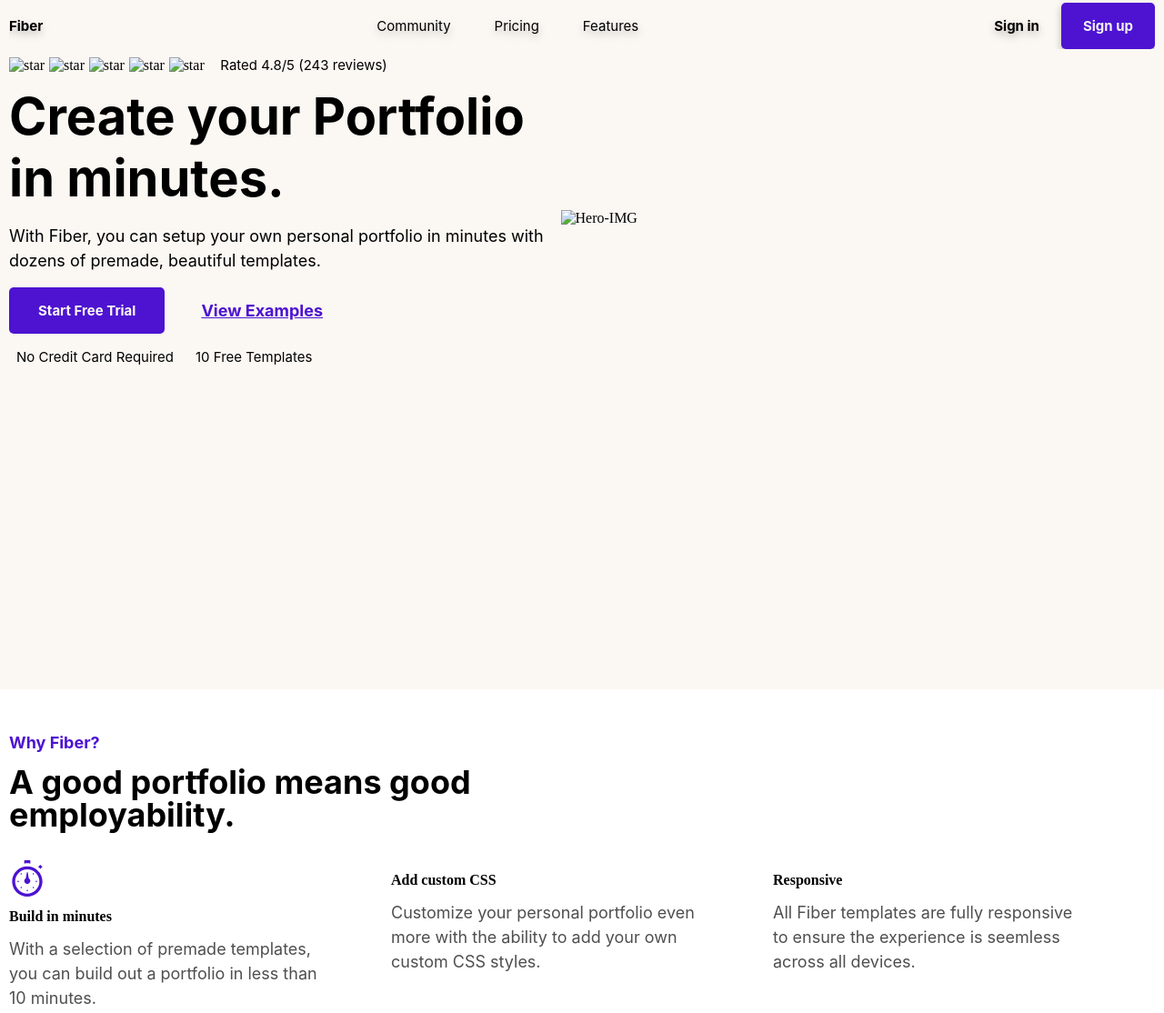
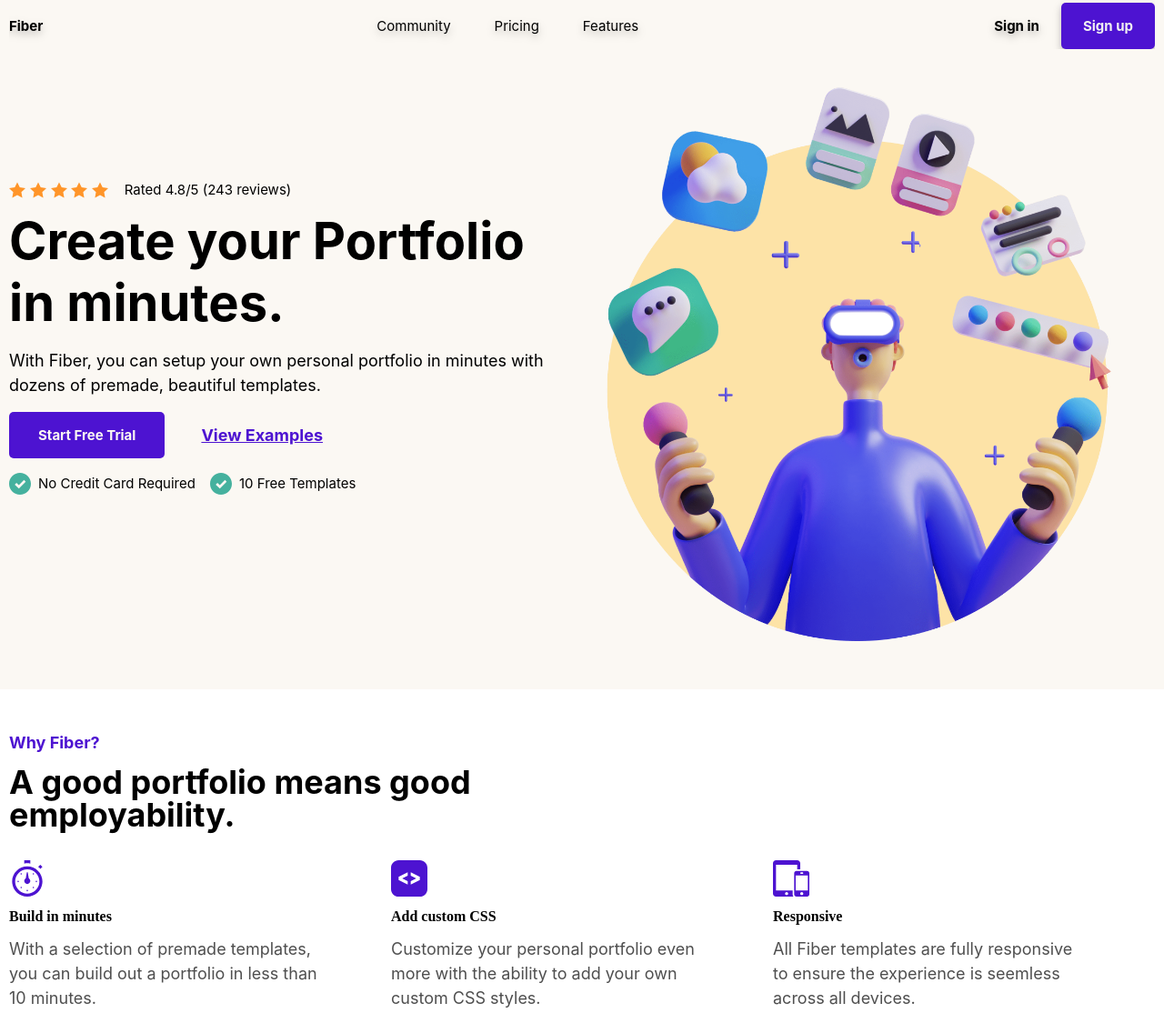
Before and after one commit to Bienos/Frist-Landing-Page-project-from-FIGMA, a plain HTML site: page index.html in a window 1280 px wide. Shown: the part 45-1159 px from the top of the page at 91% size. Drawn offline with Linux system fonts and the light colour scheme; files whose address does not match are found by name.

Commit message:
Update index.html

```diff
--- a/index.html
+++ b/index.html
@@ -31,11 +31,11 @@
                 <div class="hero-content">
                     <div class="rating">
                         <div class="rating-img">
-                            <img src="Assets/star.svg" alt="star">
-                            <img src="Assets/star.svg" alt="star">
-                            <img src="Assets/star.svg" alt="star">
-                            <img src="Assets/star.svg" alt="star">
-                            <img src="Assets/star.svg" alt="star">
+                            <img src="star.svg" alt="star">
+                            <img src="star.svg" alt="star">
+                            <img src="star.svg" alt="star">
+                            <img src="star.svg" alt="star">
+                            <img src="star.svg" alt="star">
                         </div>
                         <p class="rate-descpription">Rated 4.8/5 (243 reviews)</p>
                     </div>
@@ -47,13 +47,13 @@
                     </div>
                     <div class="hero-extra-info">
                         <ul>
-                            <li class="hero-ticks"><img src="Assets/Checkmark.svg" alt=""> No Credit Card Required</li>
-                            <li class="hero-ticks"><img src="Assets/Checkmark.svg" alt=""> 10 Free Templates</li>
+                            <li class="hero-ticks"><img src="Checkmark.svg" alt=""> No Credit Card Required</li>
+                            <li class="hero-ticks"><img src="Checkmark.svg" alt=""> 10 Free Templates</li>
                         </ul>
                     </div>
                 </div>
                 <div class="hero-img">
-                    <img src="Assets/hero-Illustration.png" alt="Hero-IMG">
+                    <img src="hero-Illustration.png" alt="Hero-IMG">
                 </div>
             </div>
         </section>
@@ -71,12 +71,12 @@
                     <p> With a selection of premade templates, you can build out a portfolio in less than 10 minutes.</p>
                 </div>
                 <div class="about-features-section">
-                    <img src="Assets/code.svg" alt="">
+                    <img src="code.svg" alt="">
                     <h4 class="f-title">Add custom CSS</h4>
                     <p> Customize your personal portfolio even more with the ability to add your own custom CSS styles.</p>
                 </div>
                 <div class="about-features-section">
-                    <img src="Assets/allSizes.svg" alt="">
+                    <img src="allSizes.svg" alt="">
                     <h4 class="f-title">Responsive</h4>
                     <p> All Fiber templates are fully responsive to ensure the experience is seemless across all devices.</p>
                 </div>
@@ -101,7 +101,7 @@
         <div class="container-testimonials">
             <div class="testimonial">
                 <div class="content-header">
-                    <img src="Assets/User Avatar.svg" alt="">
+                    <img src="User Avatar.svg" alt="">
                     <div class="testimony-info">
                         <a href="#" class="testimony-user-content">Sarah Andrew</a>
                         <span>$100k in revenue</span>
@@ -116,7 +116,7 @@
             </div>
             <div class="testimonial">
                 <div class="content-header">
-                    <img src="Assets/User Avatar 2.svg" alt="">
+                    <img src="User Avatar 2.svg" alt="">
                     <div class="testimony-info">
                         <a href="#" class="testimony-user-content">Tomek Kobierecki</a>
                         <span>$20k in revenue</span>
@@ -131,7 +131,7 @@
             </div>
             <div class="testimonial">
                 <div class="content-header">
-                    <img src="Assets/User Avatar 32.svg" alt="">
+                    <img src="User Avatar 32.svg" alt="">
                     <div class="testimony-info">
                         <a href="#" class="testimony-user-content">Julia Lipska</a>
                         <span>$30k in revenue</span>
```
